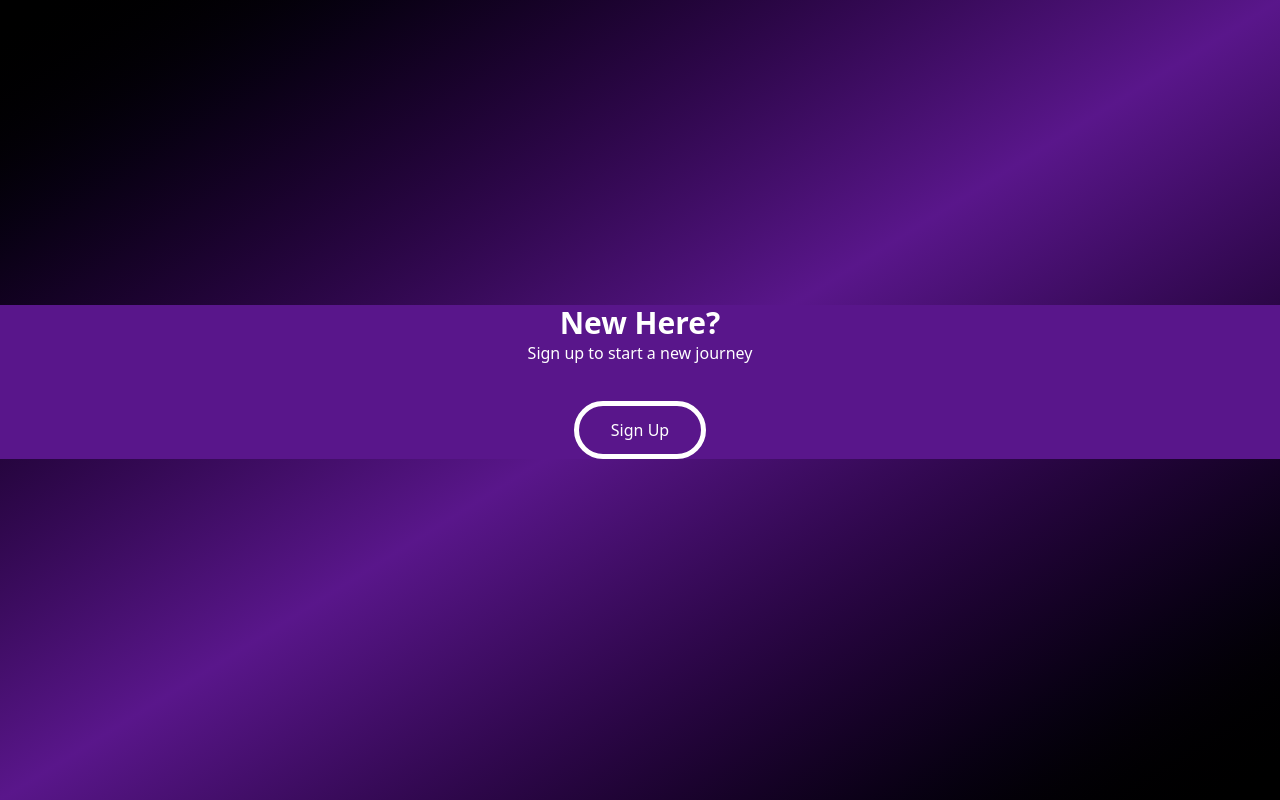
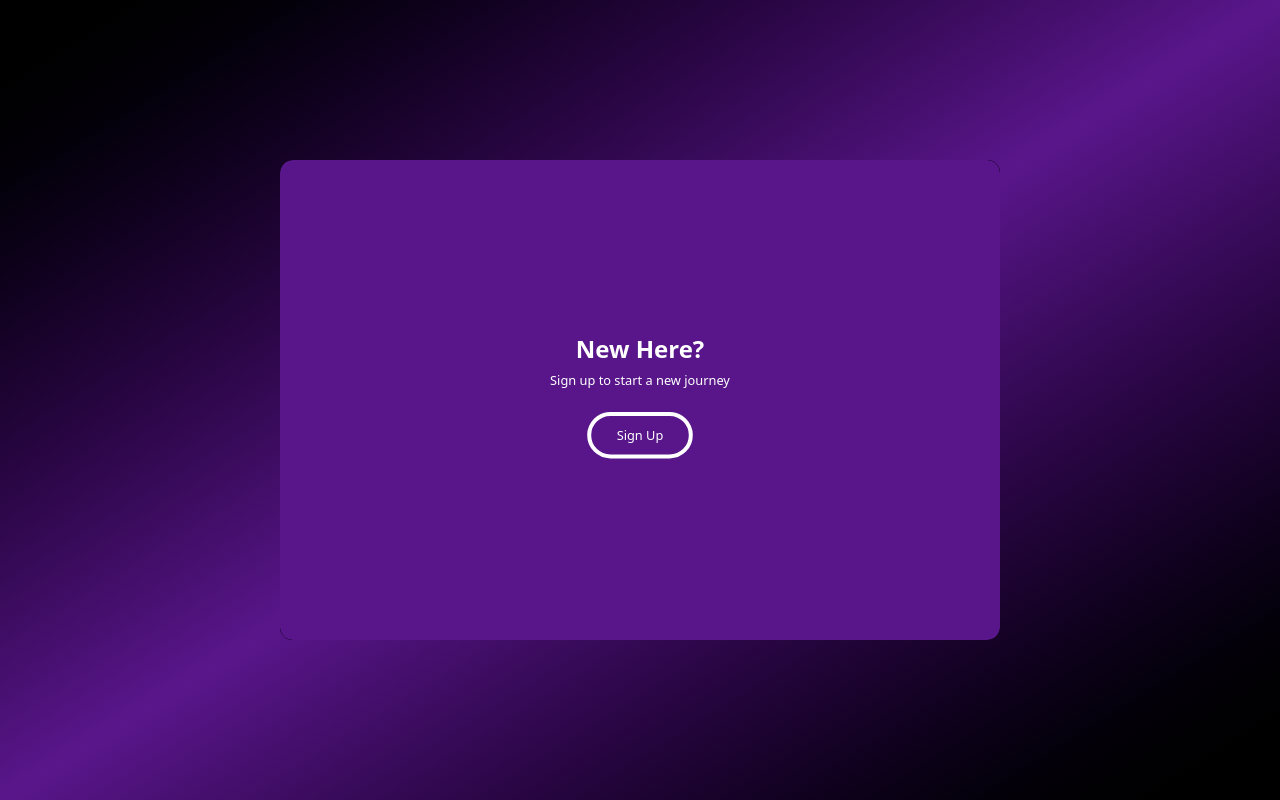
Before and after one commit to singhashish9963/CampusBeacon, a React (Vite) app in the folder client/CampusBeacon/: page / in a window 1280 px wide. Built offline with nearby package versions, Linux system fonts and the light colour scheme.

Commit message:
added motion div

```diff
--- a/client/CampusBeacon/package.json
+++ b/client/CampusBeacon/package.json
@@ -11,6 +11,7 @@
   },
   "dependencies": {
     "@tailwindcss/vite": "^4.0.0",
+    "framer-motion": "^12.0.6",
     "react": "^18.3.1",
     "react-dom": "^18.3.1",
     "tailwindcss": "^4.0.0"
--- a/client/CampusBeacon/src/pages/loginPage.jsx
+++ b/client/CampusBeacon/src/pages/loginPage.jsx
@@ -1,26 +1,36 @@
-import React, {useState} from "react";
-
+import React, { useState } from "react";
+import { motion } from "framer-motion";
 function LoginSignup() {
-  const [isSignUp, setIsSignUP] = useState(false)
+  const [isSignUp, setIsSignUP] = useState(false);
 
   return (
     <div className="min-h-screen bg-gradient-to-br from-black via-purple-900 to-black flex items-center justify-center">
-      <div className="w-full h-full bg-purple-900 backdrop-blur-sm flex flex-col items-center justify-center mb-9">
-        <h2 className="text-3xl font-bold text-white">
+      <motion.div
+        inital={{ opacity: 0, scale: 0.7 }}
+        animate={{ opacity: 1, scale: 0.8 }}
+        className="relative w-[900px] h-[600px] rounded-2xl overflow-hidden flex"
+        style={{
+          background: "rgba(0,0,0,5)",
+          backdropFilter: "blur(50px)",
+        }}
+      >
+        <div className="w-full h-full bg-purple-900 backdrop-blur-sm flex flex-col items-center justify-center mb-11">
+          <h2 className="text-3xl font-bold text-white mb-2">
             {isSignUp ? "Welcome Back" : "New Here?"}
           </h2>
-        <p className="text-white text-center mb-9">
+          <p className="text-white text-center mb-7">
             {isSignUp
-          ?"Already have an account? Sign in to continue"
-          :"Sign up to start a new journey"}
+              ? "Already have an account? Sign in to continue"
+              : "Sign up to start a new journey"}
           </p>
           <button
             onClick={() => setIsSignUP(!isSignUp)}
-        className="px-8 py-3 border-5 border-white text-white rounded-full hover:bg-white hover:text-purple-900 transition-all"
+            className="px-8 py-3 border-5 border-white text-white rounded-full hover:bg-white hover:text-purple-900 transition-all mb-2"
           >
-          {isSignUp?"Sign In":"Sign Up"}
+            {isSignUp ? "Sign In" : "Sign Up"}
           </button>
         </div>
+      </motion.div>
     </div>
   );
 }
```
Also changed, not shown: 1 other file (tests, documents, lock files or other folders). Lines whose indentation alone changed are shown as unchanged.
